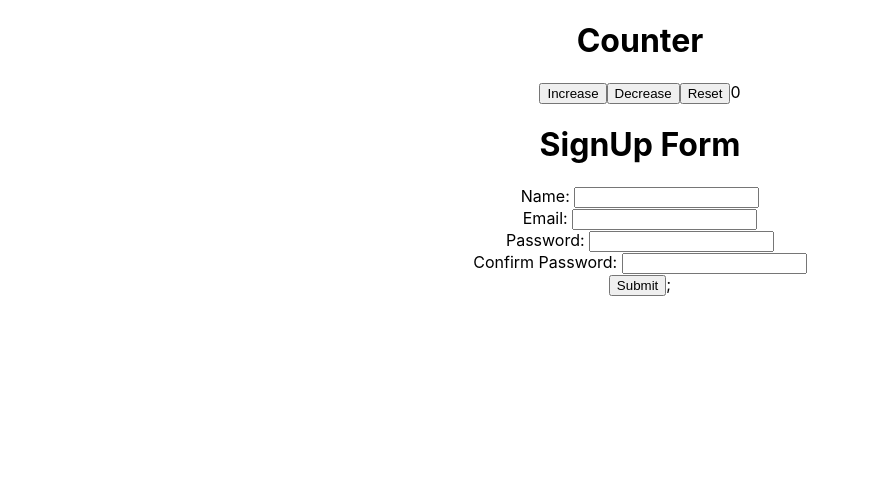
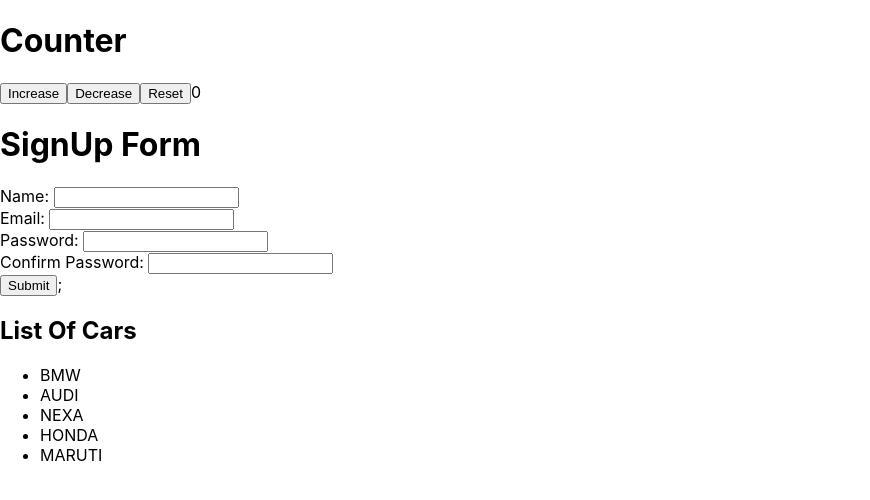
Before and after one commit to sdmohapatra7/React-Practice, a React (Create React App) app: page / in a window 1280 px wide. Shown: the top 500 px of the page, without its empty margins (0-870 px from the left). Built offline with nearby package versions, Linux system fonts and the light colour scheme.

Commit message:
create a car components

```diff
--- a/src/App.css
+++ b/src/App.css
@@ -1,3 +1,3 @@
-.App {
+/* .App {
   text-align: center;
-}
+} */
--- a/src/App.js
+++ b/src/App.js
@@ -2,6 +2,7 @@ import React from 'react';
 import Counter from './components/Couner';
 import Form from './components/Form';
 import './App.css';
+import Car from './components/Car';
 
 function App() {
 
@@ -9,6 +10,7 @@ function App() {
     <div className="App">
       <Counter />
       <Form />
+      <Car />
     </div>
   );
 }
--- /dev/null
+++ b/src/components/Car.js
@@ -0,0 +1,18 @@
+import React from "react";
+
+const Car = ()=>{
+
+    let cars = ['BMW','AUDI','NEXA','HONDA','MARUTI'];
+
+    return(
+        <>
+        <h2>List Of Cars</h2>
+        <ul>
+            {/* first argument is iterate over the array and second argument is index No which contain a key property in react to view the list item with index No. */}
+            {cars.map((car,index)=><li key={index}>{car}</li>)}
+        </ul>
+        </>
+    );
+}
+
+export default Car;
```
